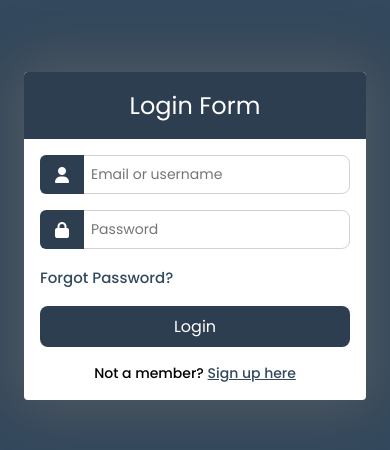
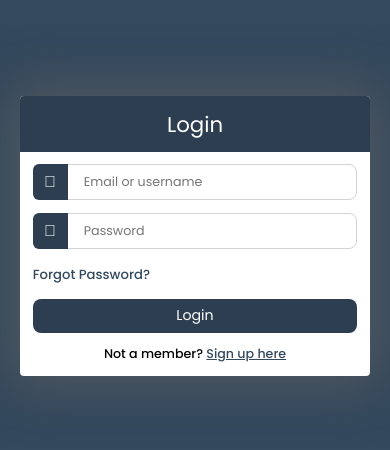
Before and after one commit to Eshemzy/login-form.github.io, a plain HTML site: page index.html in a window 390 px wide. Shown: the part 186-636 px from the top of the page. Drawn offline with Linux system fonts and the light colour scheme.

Commit message:
Readjusted UI responsive for mobile screens using clamp() function

```diff
--- a/css/style.css
+++ b/css/style.css
@@ -1,5 +1,7 @@
 @import url('https://fonts.googleapis.com/css2?family=Poppins:wght@300;400;500;600&display=swap');
-* {
+*,
+*::after,
+*::before {
   box-sizing: border-box;
   margin: 0;
   padding: 0;
@@ -10,7 +12,8 @@
   --sec-bg-clr: #fff;
   --offset-pry: #2c3e50;
 }
-body {
+body,
+html {
   overflow: hidden;
   background-color: var(--pry-bg-clr);
 }
@@ -20,10 +23,10 @@ body {
   display: flex;
   justify-content: center;
   align-items: center;
-  padding: 24px;
+  padding: clamp(1rem, 0.3rem + 4vw, 1.5rem);
 }
 .wrapper {
-  max-width: 400px;
+  max-width: 25rem;
   width: 100%;
   background-color: var(--sec-bg-clr);
   border-radius: 4px;
@@ -31,22 +34,22 @@ body {
 }
 .title {
   background-color: var(--offset-pry);
-  padding: 16px 0;
+  padding: clamp(0.5rem, -0.2rem + 4vw, 1rem) 0;
   border-radius: 4px 4px 0 0 ;
   text-align: center;
 }
 .title span {
-  font-size: 24px;
+  font-size: clamp(1.125rem, 0.6rem + 3vw, 1.5rem);
   color: #fff;
 }
 .wrapper form {
-  padding: 16px;
+  padding: clamp(0.5rem, -0.2rem + 4vw, 1rem);
   display: flex;
   flex-direction: column;
-  gap: 16px;
+  gap: clamp(0.5rem, -0.2rem + 4vw, 1rem);
 }
 .wrapper form .row {
-  width: 100%;
+  max-width: 100%;
   position: relative;
 }
 .wrapper form .row i {
@@ -55,7 +58,7 @@ body {
   top: 0;
   left: 0;
   height: 100%;
-  padding: 0 15px;
+  padding: 0 clamp(0.438rem, -0.262rem + 4vw, 0.938rem);
   display: flex;
   align-items: center;
   color: #fff;
@@ -67,8 +70,8 @@ body {
   padding: 8px 0 8px 50px;
   border-radius: 8px;
   outline: none;
-  font-size: 14px;
-  transition: all 300ms ease;
+  font-size: clamp(0.688rem, 0.425rem + 1.5vw, 0.875rem);
+  transition: box-shadow 300ms ease;
   border: 1px solid lightgrey;
 }
 .wrapper form .row input:focus {
@@ -77,7 +80,7 @@ body {
 .forgot a {
   text-decoration: none;
   color: var(--pry-bg-clr);
-  font-size: 15px;
+  font-size: clamp(0.688rem, 0.338rem + 2vw, 0.938rem);
   font-weight: 500;
 }
 .forgot a:hover {
@@ -87,10 +90,10 @@ body {
   cursor: pointer;
   background-color: var(--offset-pry);
   color: var(--sec-bg-clr);
-  font-size: 16px;
+  font-size: clamp(0.75rem, 0.4rem + 2vw, 1rem);
   border-radius: 8px;
   transition: all 300ms ease;
-  padding: 8px 0;
+  padding: clamp(0.313rem, 0.05rem + 1.5vw, 0.5rem) 0;
   border: none;
 }
 .wrapper form .btn input:hover {
@@ -99,7 +102,7 @@ body {
   box-shadow: 2px 2px 2px #1b1b1b;
 }
 .wrapper form .su-link {
-  font-size: 14px;
+  font-size: clamp(0.688rem, 0.425rem + 1.5vw, 0.875rem);
   font-weight: 500;
   text-align: center;
 }
--- a/index.html
+++ b/index.html
@@ -12,10 +12,10 @@
   <div class="container">
     <div class="wrapper">
       <div class="title">
-        <span>Login Form</span>
+        <span>Login</span>
       </div>
 
-      <form action="#" method="post">
+      <form action="/auth-page" method="post">
         <div class="row">
           <i class="fas fa-user" for="username"></i>
           <input type="text" name="username" id="username" placeholder="Email or username" required>
```
